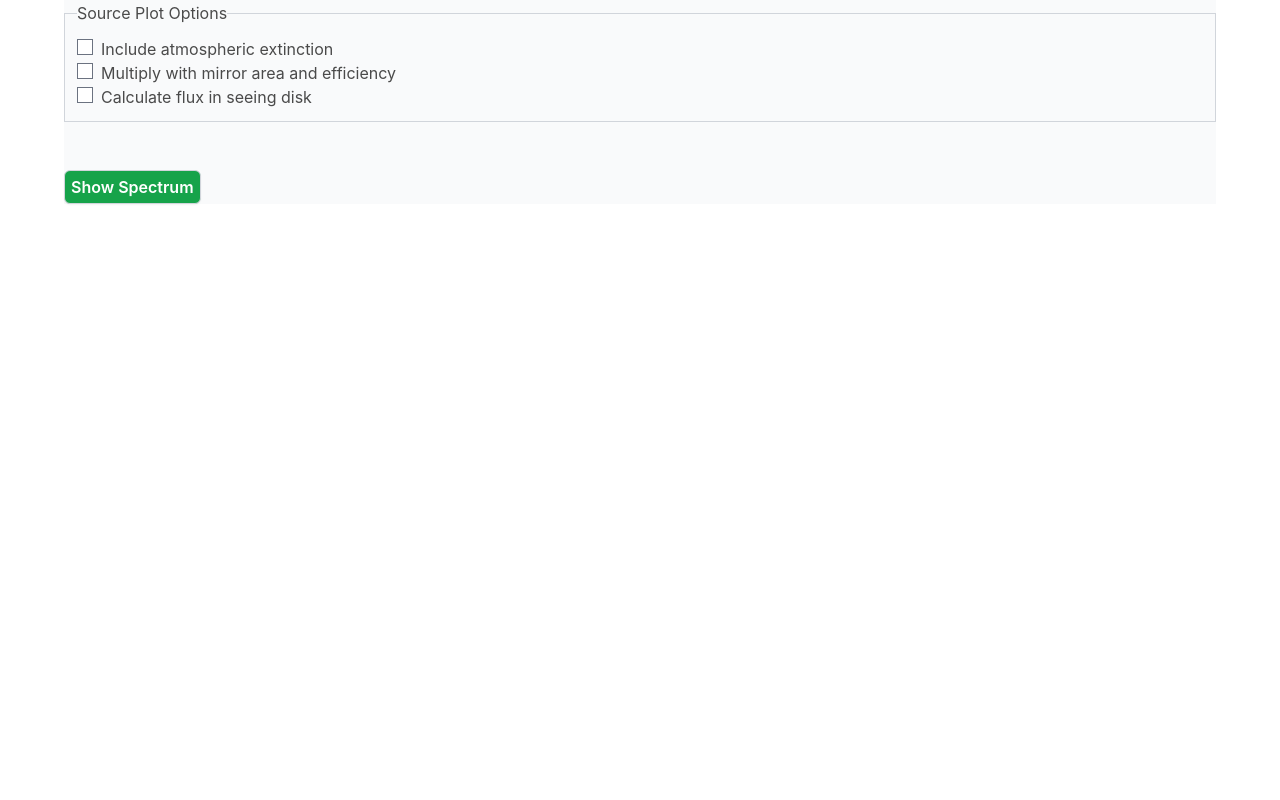
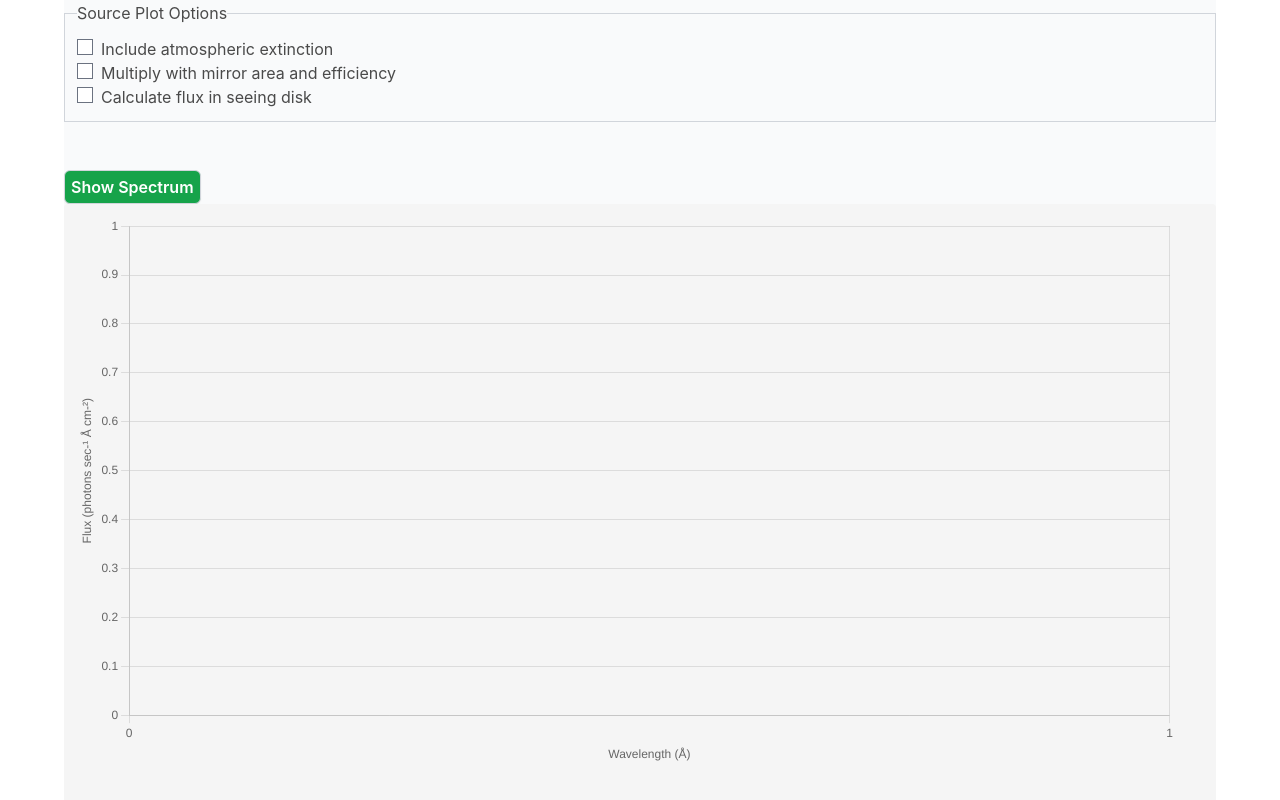
Before and after one commit to saltastroops/nir-simulator, a React (Vite) app in the folder react/: page / in a window 1280 px wide. Shown: the part 532-1332 px from the top of the page. Before the commit the page ends 800 px from the top, so only its background shows below. Built offline with nearby package versions, Linux system fonts and the light colour scheme.

Commit message:
Generate spectrum plot

```diff
--- a/react/src/components/spectrum/SpectrumGenerationTab.tsx
+++ b/react/src/components/spectrum/SpectrumGenerationTab.tsx
@@ -8,6 +8,10 @@ import SpectrumPlotOptionsPanel, {
 import { button } from "../utils.ts";
 import { SimulationSetup } from "../Simulator.tsx";
 import { spectra } from "../../services.ts";
+import {useMemo, useState} from "react";
+import {defaultLinePlotOptions} from "../plots/PlotOptions.ts";
+import {LinePlot} from "../plots/LinePlot.tsx";
+import {ChartContent} from "../instrument/InstrumentConfigurationPanel.tsx";
 
 interface Props {
   setup: SimulationSetup;
@@ -17,8 +21,43 @@ interface Props {
 export function SpectrumGenerationTab({ setup, updateSetup }: Props) {
   const { source, sun, moon, earth, spectrumPlotOptions } = setup;
 
+    const [chartContent, setChartContent] = useState<ChartContent>({
+        chartData: {
+            x: [],
+            y: [],
+            lineColor: "rgb(75, 192, 192)",
+            options: defaultLinePlotOptions("Wavelength (\u212B)", "Flux (photons sec\u002D\u00B9 \u212B cm\u002D\u00B2)"),
+        },
+        requested: false,
+    });
+    const [error, ] = useState<string | null>(null);
+    const Chart = useMemo(
+        () => (
+            <LinePlot
+                chartContent={chartContent}
+                isOutdated={false && chartContent.requested}
+            />
+        ),
+        [chartContent],
+    );
+
   const updatePlots = async () => {
     const spectraData = await spectra(setup);
+
+    const data = spectraData.source
+
+      setChartContent((previousChartContent) => {
+          const updatedChartData = {
+              x: data.x,
+              y: data.y,
+              lineColor: previousChartContent.chartData.lineColor,
+              options: previousChartContent.chartData.options,
+          };
+          return {
+              chartData: updatedChartData,
+              requested: true,
+          };
+      });
   };
 
   return (
@@ -64,6 +103,11 @@ export function SpectrumGenerationTab({ setup, updateSetup }: Props) {
       >
         Show Spectrum
       </button>
+        <div className="column notification">
+            <div className={!error ? "tile" : "tile notification is-danger"}>
+                {Chart}
+            </div>
+        </div>
     </div>
   );
 }
```
Also changed, not shown: 1 other file (tests, documents, lock files or other folders).
